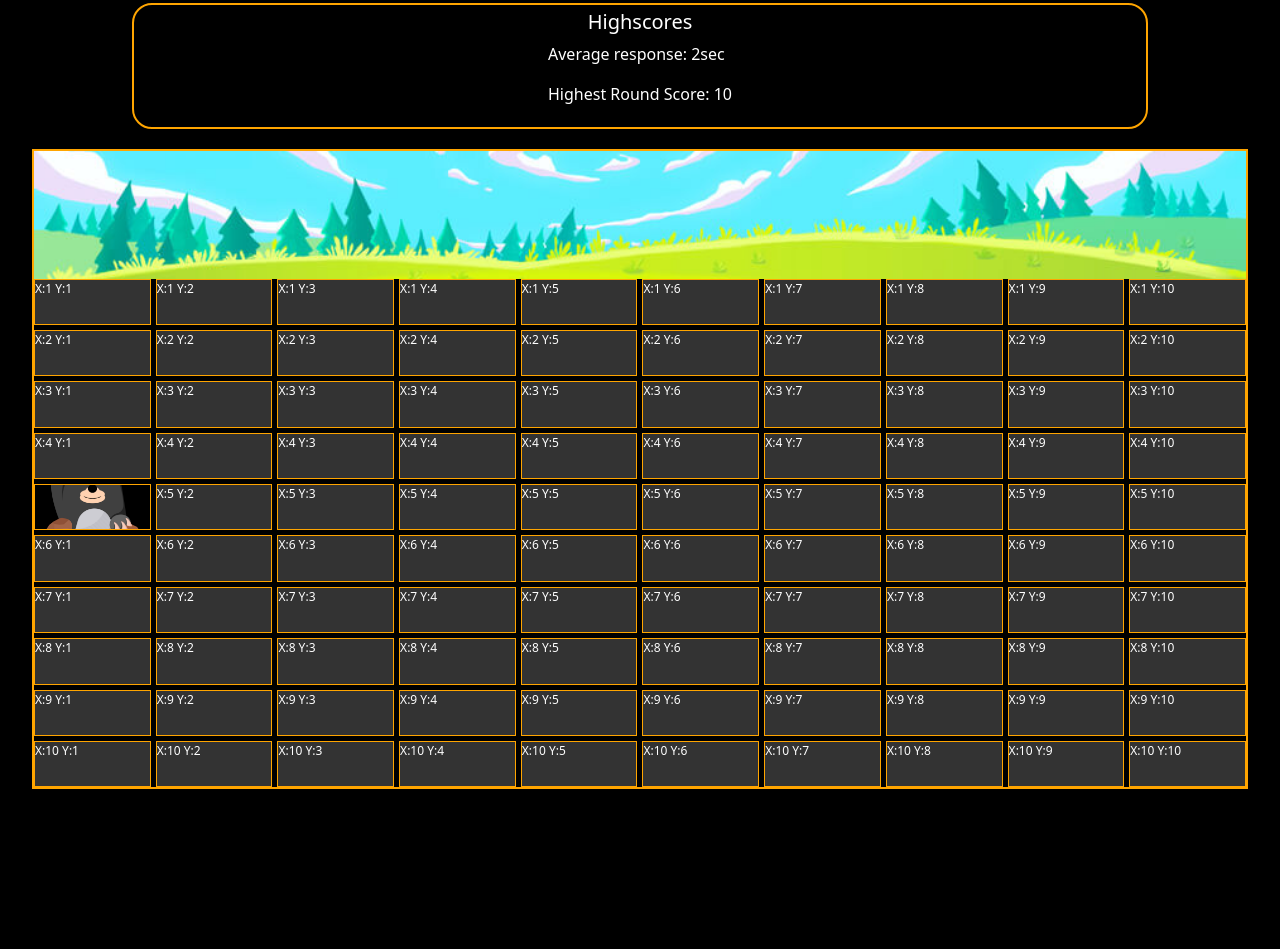
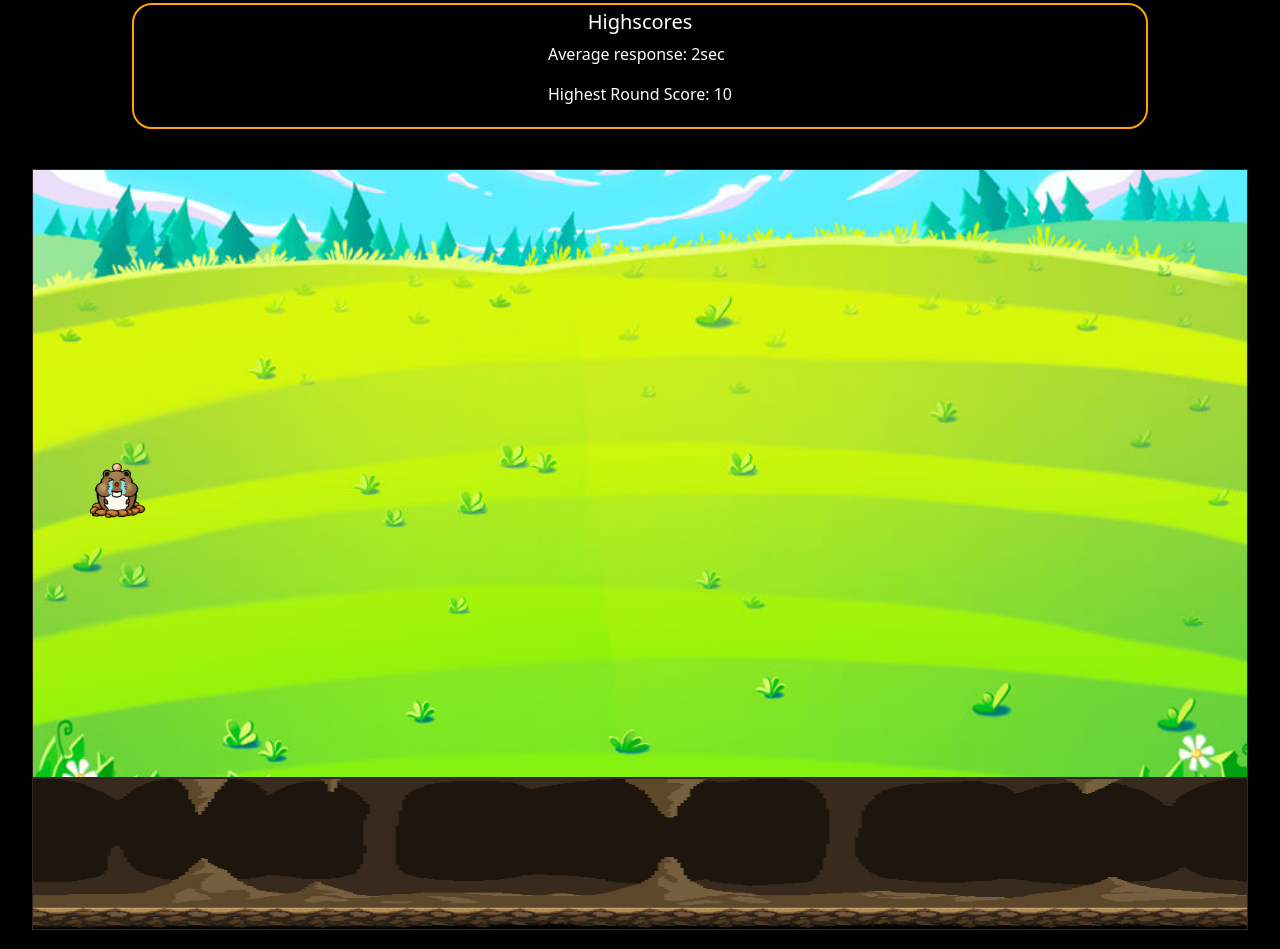
Before and after one commit to KettleWulf/whack-a-mole, a website built with Vite: page frontend/index.html in a window 1280 px wide. Shown: the part 1825-2774 px from the top of the page. Built offline with nearby package versions, Linux system fonts and the light colour scheme; no server answers.

Commit message:
Created the gamefiled for the game

```diff
--- a/frontend/src/assets/scss/style.scss
+++ b/frontend/src/assets/scss/style.scss
@@ -2,6 +2,10 @@
 
 * {
     box-sizing: border-box;
+	// background-color: black;
+}
+
+body {
 	background-color: black;
 }
 
@@ -131,19 +135,23 @@ h1 {
 
 .game-board {
     display: flex;
+	flex-direction: column;
     width: 100%;
     height: 100vh;
+	padding-top: 1.2em;
+	padding-bottom: 1.2em;
     justify-content: center;
+	align-items: center;
   }
 
 .game-field {
     width: 95%;
     height: 80%;
-    background: url('../scss/Grass2.jpg') no-repeat center/cover;
+    background: url('../images/Grass2.jpg') no-repeat center/cover;
     display: flex;
     justify-content: center;
     align-items: center;
-    border: 2px solid orange;
+    border: 1px solid rgb(56, 38, 38);
 	position: relative;
 }
 
@@ -151,9 +159,8 @@ h1 {
     display: grid;
     grid-template-columns: repeat(10, 1fr);
     grid-template-rows: repeat(10, 1fr);
-    gap: 5px;
     width: 100%;
-    height: 80%;
+    height: 85%;
 	position: absolute;
     bottom: 0;
     left: 50%;
@@ -161,8 +168,6 @@ h1 {
 }
 
 .grid-field {
-    background-color: rgba(255, 255, 255, 0.2);
-    border: 1px solid orange;
     display: flex;
     color: white;
     font-size: 12px;
@@ -170,12 +175,28 @@ h1 {
     background-size: cover;
     background-position: center;
     position: relative;
+	background-color: transparent;
+	overflow: visible;
 }
 
 .mole {
-    background-size: cover;
+	position: absolute;
+    top: -10px;
+    height: 140%;
+    width: 140%;
+    background-size: contain;
     background-position: center;
-    position: absolute;
-    width: 100%;
-    height: 100%;
+    background-repeat: no-repeat;
 }
+
+.game-info {
+	width: 95%;
+    height: 20%;
+    background: url('../images/UndergroundBackground.png') no-repeat center/cover;
+    display: flex;
+    justify-content: center;
+    align-items: center;
+    border: 1px solid rgb(56, 38, 38);
+	background-size: 100% 145%;
+	background-position: center;
+}
--- a/frontend/src/main.ts
+++ b/frontend/src/main.ts
@@ -4,6 +4,7 @@ import Mole1 from "./assets/images/Mole1.png";
 import Mole2 from "./assets/images/Mole2.png";
 import Mole3 from "./assets/images/Mole3.png";
 import Mole4 from "./assets/images/Mole4.png";
+import Mole5 from "./assets/images/Mole5.png";
 import "./assets/scss/style.scss";
 
 
@@ -39,7 +40,8 @@ const moleImages = [
     Mole1,
     Mole2,
     Mole3,
-    Mole4
+    Mole4,
+	Mole5
 ];
 
 for (let i = 1; i <= 10; i++) {
@@ -47,7 +49,6 @@ for (let i = 1; i <= 10; i++) {
         const gridEl = document.createElement("div");
         gridEl.classList.add("grid-field");
         gridEl.dataset.coords = `${i}-${j}`;
-        gridEl.textContent = `X:${i} Y:${j}`;
         gridContainer.appendChild(gridEl);
     }
 }
@@ -58,13 +59,9 @@ const moleElement = document.querySelector(`[data-coords="${molePositionX}-${mol
 
 if (moleElement instanceof HTMLElement) {
     const randomMoleImage = moleImages[Math.floor(Math.random() * moleImages.length)];
-	console.log("Slumpmässig mulvad bild:", randomMoleImage);
-
     const moleDiv = document.createElement("div");
     moleDiv.classList.add("mole");
     moleDiv.style.backgroundImage = `url('${randomMoleImage}')`;
-	console.log("Mulvad div lagt till:", moleDiv);
-
     moleElement.appendChild(moleDiv);
 } else {
     console.error(`Elementet med position ${molePositionX}-${molePositionY} hittades inte!`);
```
Also changed, not shown: frontend/src/assets/images/Grass2.jpg (renamed from frontend/src/assets/scss/Grass2.jpg), frontend/src/assets/images/Mole5.png (added), frontend/src/assets/images/UndergroundBackground.png (added).
